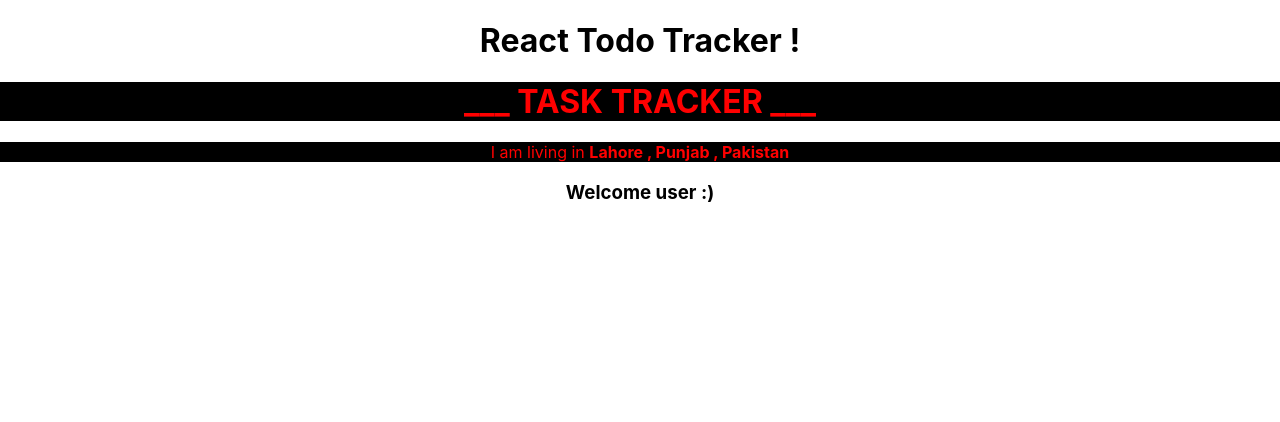
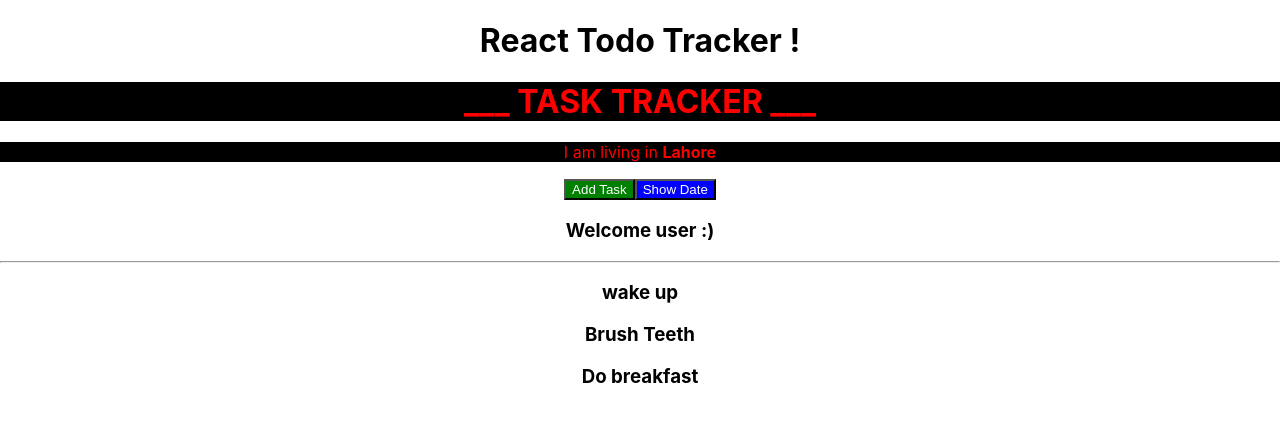
Before and after one commit to TayyabAslam123/React-TaskTracker, a React (Create React App) app: page / in a window 1280 px wide. Shown: the top 422 px of the page. Built offline with nearby package versions, Linux system fonts and the light colour scheme.

Commit message:
components , buttton , events

```diff
--- a/src/App.js
+++ b/src/App.js
@@ -1,6 +1,7 @@
 import logo from './logo.svg';
 import './App.css';
 import Header from './components/Header';
+import Task from './components/Task';
 
 function App() {
 
@@ -9,8 +10,9 @@ function App() {
   return (
     <div className="App">
       <h1>React Todo Tracker !</h1>
-      <Header myCity = "Lahore , Punjab , Pakistan " />
+      <Header myCity = "Lahore" />
       <h3>Welcome {name}</h3>
+      <Task />
     </div>
   );
 
--- /dev/null
+++ b/src/components/Button.js
@@ -0,0 +1,16 @@
+
+
+function Button(props) {
+    return (
+        <button style={{color : 'white', backgroundColor: props.color }} className='btn'>{props.text}</button>
+    );
+}
+
+
+//Default props
+Button.defaultProps = {
+    text : 'A Button',
+    color : 'blue'
+}
+
+export default Button;
--- a/src/components/Header.js
+++ b/src/components/Header.js
@@ -1,10 +1,20 @@
 import PropTypes from 'prop-types'
+import Button from './Button';
 
 function Header({myCity}) {
+    // Event
+    const myEvent = () => {
+      alert('Today is '+ new Date().toLocaleString("en-US", { day : '2-digit' ,month: "long" }));
+    }
+    // End Event
+
     return (
-      <header>
+      <header className='header'>
         <h1 style={{color : 'red', backgroundColor: 'black' }}>___ TASK TRACKER ___</h1>
         <p style={cityStyle}>I am living in  <b>{myCity}</b></p>
+        <Button text = "Add Task" color = "green"/>
+        <button onClick={myEvent}  className='btn' style={{color : 'white', backgroundColor: 'blue'}}>Show Date</button>
+
       </header>
     );
 }
--- /dev/null
+++ b/src/components/Task.js
@@ -0,0 +1,33 @@
+
+const tasks = [
+    {
+        id:1,
+        text: 'wake up'
+    },
+    {
+        id:2,
+        text: 'Brush Teeth'
+    },
+    {
+        id:3,
+        text: 'Do breakfast'
+    }
+
+]
+
+
+function Task(props) {
+    return (
+        <>
+        <hr></hr>
+        {tasks.
+            map(
+                (task) => (<h3 key={task.id}>{task.text}</h3>)
+            )
+        }
+        </>
+    );
+}
+
+
+export default Task;
```
